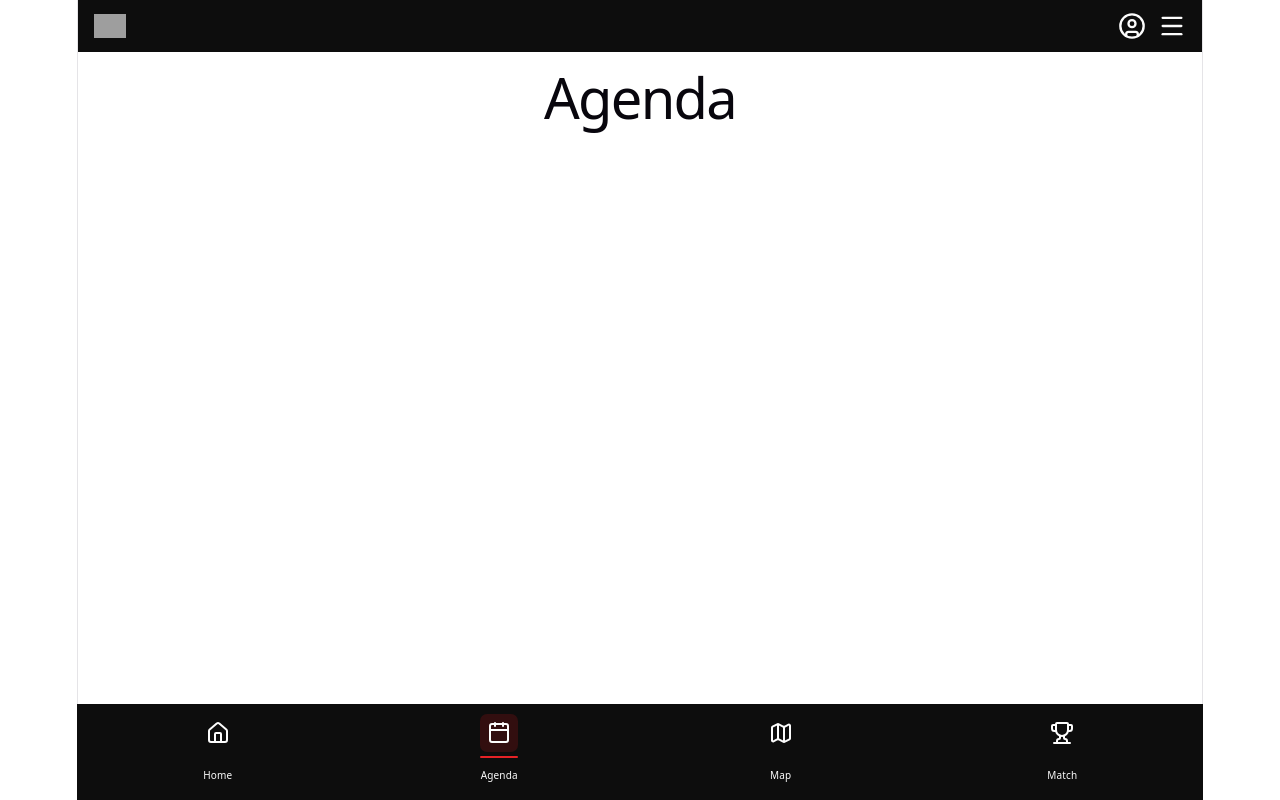
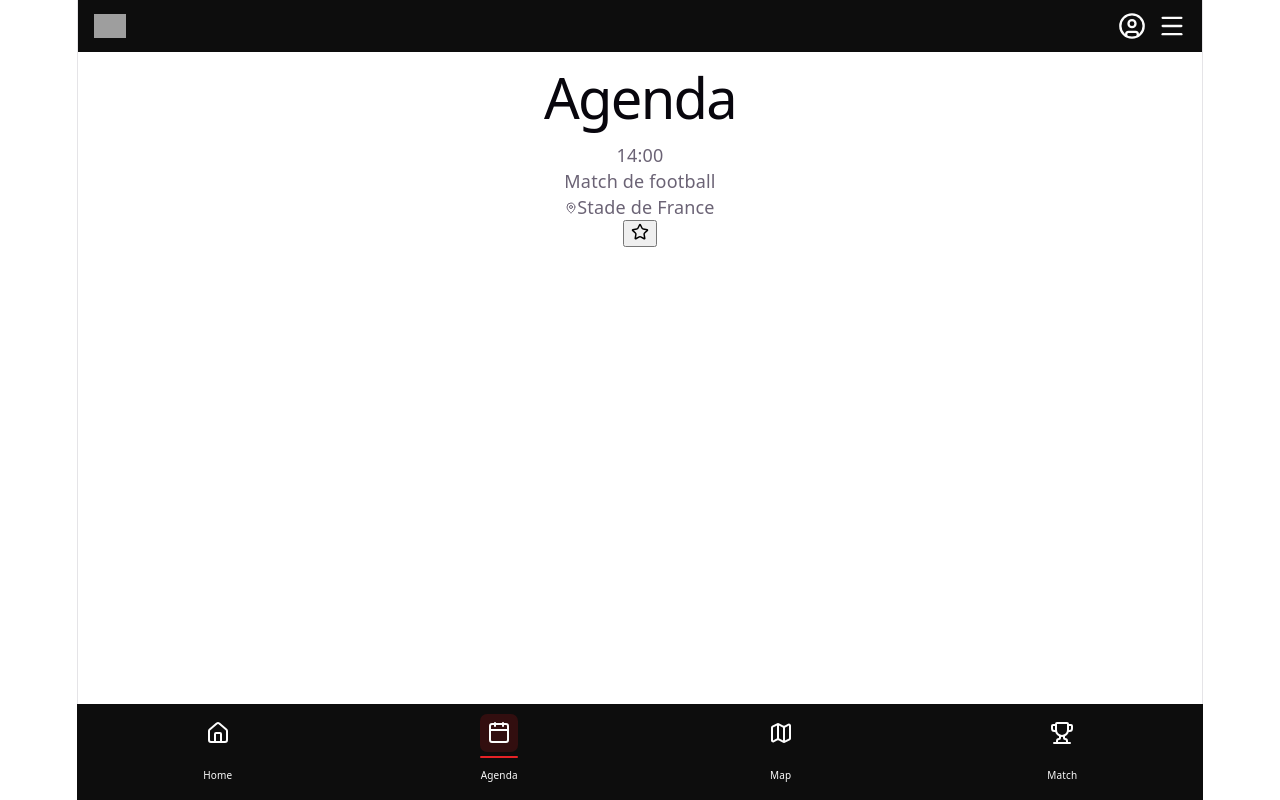
Before and after one commit to leagrnr/esport, a React (Vite) app: page /agenda in a window 1280 px wide. Built offline with nearby package versions, Linux system fonts and the light colour scheme; grey boxes are pictures that could not be loaded.

Commit message:
feat: EventCard components

```diff
--- /dev/null
+++ b/src/components/Agenda/EventCard.tsx
@@ -0,0 +1,29 @@
+import { MapPin, Star } from "lucide-react";
+
+type EventCardProps = {
+  time: string;
+  title: string;
+  location: string;
+};
+
+export default function EventCard({ time, title, location }: EventCardProps) {
+  return (
+    <div className="flex items-center gap-4 bg-[#1e1e1e] rounded-xl px-4 py-3">
+      <span className="text-white text-sm font-medium w-12 shrink-0">
+        {time}
+      </span>
+
+      <div className="flex-1 min-w-0">
+        <p className="text-white text-sm font-medium truncate">{title}</p>
+        <p className="text-gray-400 text-xs flex items-center gap-1 mt-0.5">
+          <MapPin size={12} />
+          {location}
+        </p>
+      </div>
+
+      <button className="shrink-0 text-gray-400">
+        <Star size={18} fill="none" />
+      </button>
+    </div>
+  );
+}
--- a/src/pages/Agenda/Agenda.jsx
+++ b/src/pages/Agenda/Agenda.jsx
@@ -1,3 +1,10 @@
+import EventCard from "../../components/Agenda/EventCard"
+
 export default function Agenda() {
-  return <main><h1>Agenda</h1></main>
+  return (
+    <main>
+      <h1>Agenda</h1>
+      <EventCard time="14:00" title="Match de football" location="Stade de France" />
+    </main>
+  )
 }
```
